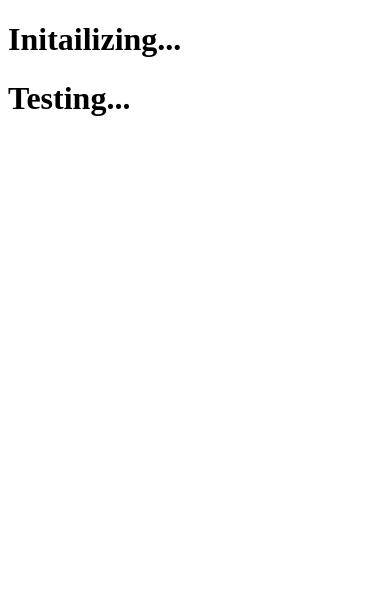
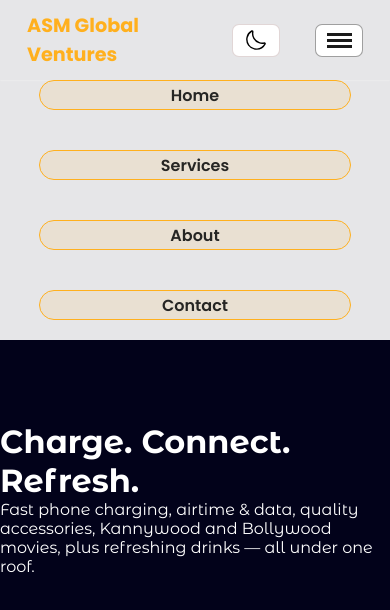
Before and after one commit to Mikaila-Dev/asm-global, a React (Vite) app: page / in a window 390 px wide. Shown: the top 610 px of the page. Built offline with nearby package versions, Linux system fonts and the light colour scheme.

Commit message:
fixe something

```diff
--- a/index.html
+++ b/index.html
@@ -4,6 +4,13 @@
     <meta charset="UTF-8" />
     <link rel="icon" type="image/svg+xml" href="/favicon.svg" />
     <meta name="viewport" content="width=device-width, initial-scale=1.0" />
+    <link rel="preconnect" href="https://fonts.googleapis.com">
+    <link rel="preconnect" href="https://fonts.gstatic.com" crossorigin>
+    <link href="https://fonts.googleapis.com/css2?family=Poppins:ital,wght@0,100;0,200;0,300;0,400;0,500;0,600;0,700;0,800;0,900;1,100;1,200;1,300;1,400;1,500;1,600;1,700;1,800;1,900&family=Roboto:ital,wght@0,100..900;1,100..900&display=swap" rel="stylesheet">
+
+    <link rel="preconnect" href="https://fonts.googleapis.com">
+<link rel="preconnect" href="https://fonts.gstatic.com" crossorigin>
+<link href="https://fonts.googleapis.com/css2?family=Montserrat+Alternates:ital,wght@0,100;0,200;0,300;0,400;0,500;0,600;0,700;0,800;0,900;1,100;1,200;1,300;1,400;1,500;1,600;1,700;1,800;1,900&family=Poppins:ital,wght@0,100;0,200;0,300;0,400;0,500;0,600;0,700;0,800;0,900;1,100;1,200;1,300;1,400;1,500;1,600;1,700;1,800&family=Roboto:ital,wght@0,100..900;1,100..900&display=swap" rel="stylesheet">
     <title>asm-global</title>
   </head>
   <body>
--- a/src/App.jsx
+++ b/src/App.jsx
@@ -1,11 +1,12 @@
-
+import {Header} from "./Header.jsx"
+import { HeroSection } from "./HeroSection.jsx"
 function App() {
   // const [count, setCount] = useState(0)
 
   return (
     <>
-     <h1>Initailizing...</h1>
-     <h1>Testing...</h1>
+     <Header />
+     <HeroSection />
     </>
   )
 }
--- /dev/null
+++ b/src/Header.jsx
@@ -0,0 +1,27 @@
+import dark from "./assets/dark.svg"
+export const Header = () => {
+    return(
+        <div>
+        <header className="header">
+            <div className="logo-name">ASM Global Ventures</div>
+            <nav className="nav-links">
+                <li><a href="#">Home</a></li>
+                <li><a href="#">Services</a></li>
+                <li><a href="#">About</a></li>
+                <li><a href="#">Contact</a></li>
+            </nav>
+            <div className="menu">
+                <div className="setting">
+                    <img style={{width: "20px"}} src={dark} alt="" />
+                </div>
+                <div className="hambuger">
+                    <span className="bar"></span>
+                    <span className="bar"></span>
+                    <span className="bar"></span>
+
+                </div>
+            </div>
+        </header>
+        </div>
+    )
+}
--- /dev/null
+++ b/src/HeroSection.jsx
@@ -0,0 +1,9 @@
+
+export const HeroSection = () => {
+    return(
+        <div className="hero">
+        <h1 style={{color: "white"}}>Charge. Connect. Refresh.</h1>
+        <p style={{color: "white"}}>Fast phone charging, airtime & data, quality accessories, Kannywood and Bollywood movies, plus refreshing drinks — all under one roof.</p>
+        </div>
+    )
+}
--- a/src/index.css
+++ b/src/index.css
@@ -0,0 +1,129 @@
+*{margin: 0;padding: 0;box-sizing: border-box;}
+body{
+    background: #02021a;
+}
+.header {
+    display: flex;
+    justify-content: space-between;
+    align-items: center;
+    background-color: rgba(255, 255, 255, 0.9); /* Semi-transparent color */
+    backdrop-filter: blur(30px);                  /* Blurs the content behind */
+    -webkit-backdrop-filter: blur(10px);
+    min-height: 80px;
+    padding: 0 27px;
+    font-family: "poppins";
+    box-shadow: 0px 0px 2px #adacac;
+    position: fixed;
+    width: 100%;
+}
+.logo-name {
+    color: #ffb01e;
+    font-size: clamp(1.2rem, 2vw, 4rem);
+    font-weight: bold;
+}
+.nav-links {
+    display: flex;
+    align-items: center;
+    gap: 40px;
+}
+.nav-links li {
+    list-style: none;
+    /* transition:  0.4s ease; */
+}
+.nav-links li a{
+    color: #131313e8;
+    font-weight: 600;
+    text-decoration: none;
+    /* transition: 0.4s ease; */
+}
+.nav-links li a:hover {
+    /* text-decoration: underline; */
+}
+.menu {
+    display: flex;
+    gap: 35px;
+}
+.setting {
+   min-height: 33px;
+   border-radius: 7px;
+   background: white;
+   cursor: pointer;
+   border: 1px solid #e0d5d5f6;
+   display: flex;
+   width: 3rem;
+   align-items: center;
+   justify-content: center;
+}
+ .hambuger {
+   width: 50px;
+   min-height: 33px;
+   border-radius: 7px;
+   background: white;
+   display: none;
+   flex-direction: column;
+   gap: 3px;
+   cursor: pointer;
+   width: 3rem;
+   align-items: center;
+   justify-content: center;
+   border: 1px solid #00000060;
+}
+/* .hambuger:hover{
+    transform: translateY(3px);
+} */
+.bar {
+    width: 25px;
+    height: 3px;
+    background: #1b1b1b;
+}
+
+@media (max-width: 768px){
+    .header {
+        display: flex;
+        align-items: center;
+        justify-content: space-between;
+        min-height: 80px;
+    }
+    .nav-links{
+        display: flex;
+        flex-direction: column;
+        position: absolute;
+        top: 80px;
+        background-color: rgba(255, 255, 255, 0.9); /* Semi-transparent color */
+        backdrop-filter: blur(30px);                  /* Blurs the content behind */
+       -webkit-backdrop-filter: blur(10px);
+        z-index: 1000;
+        width: 100%;
+        left: 0;
+        padding-bottom: 20px;
+    }
+    .nav-links li {
+        background: #ffb01e1c;
+        display: flex;
+        align-items: center;
+        justify-content: center;
+        width: 80%;
+        /* position: relative;
+        z-index: 200; */
+        height: 30px;
+        border-radius: 15px;
+        border: 1.5px solid #ffb01e;
+    }
+    .nav-links li a {
+        /* background: #ffb01e44; */
+        display: flex;
+        align-items: center;
+        justify-content: center;
+        width: 100%;
+        height: 30px;
+    }
+     .hambuger {
+        display: flex;
+     }
+}
+.hero {
+    position: absolute;
+    top: 50vh;
+    z-index: -1;
+    font-family: "Montserrat Alternates";
+}
```
Also changed, not shown: src/App.css (deleted), src/assets/dark.svg (added).
